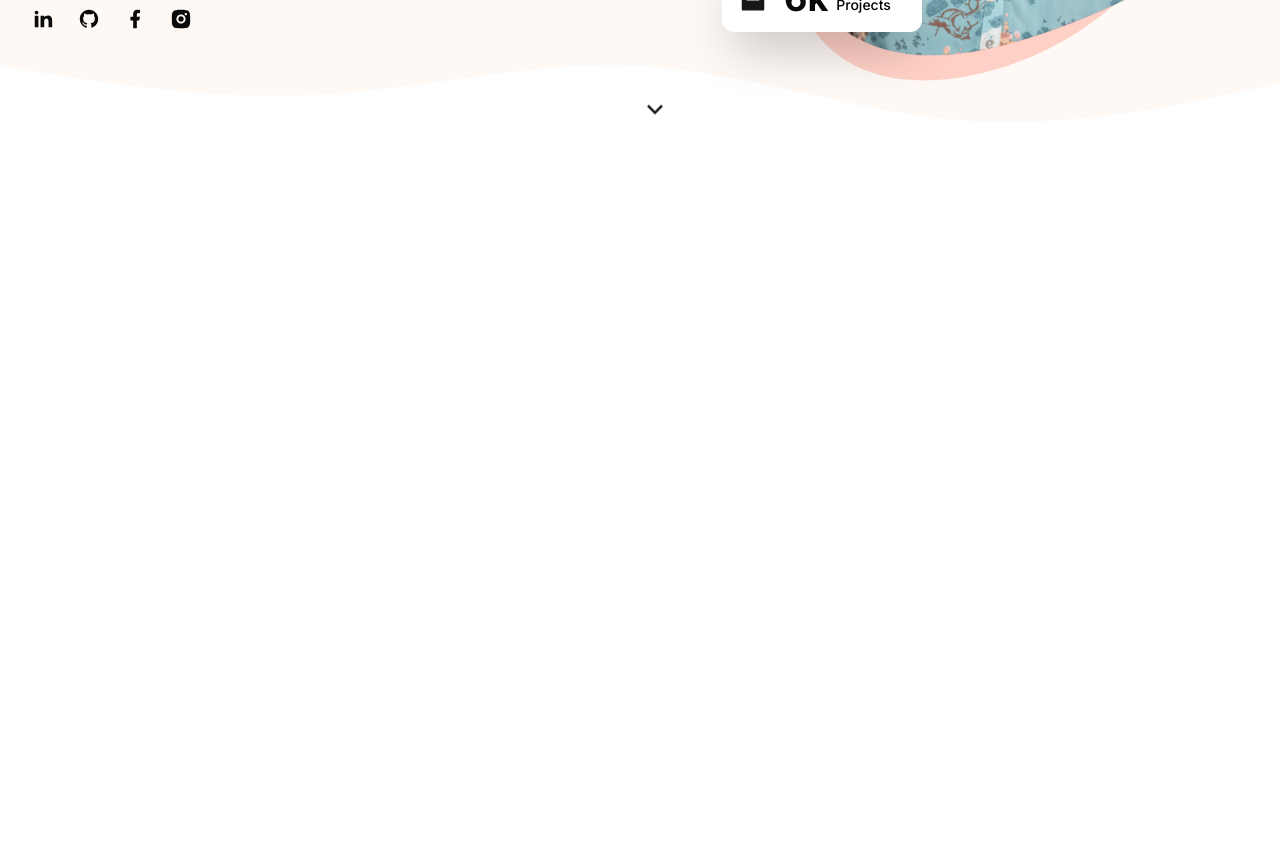
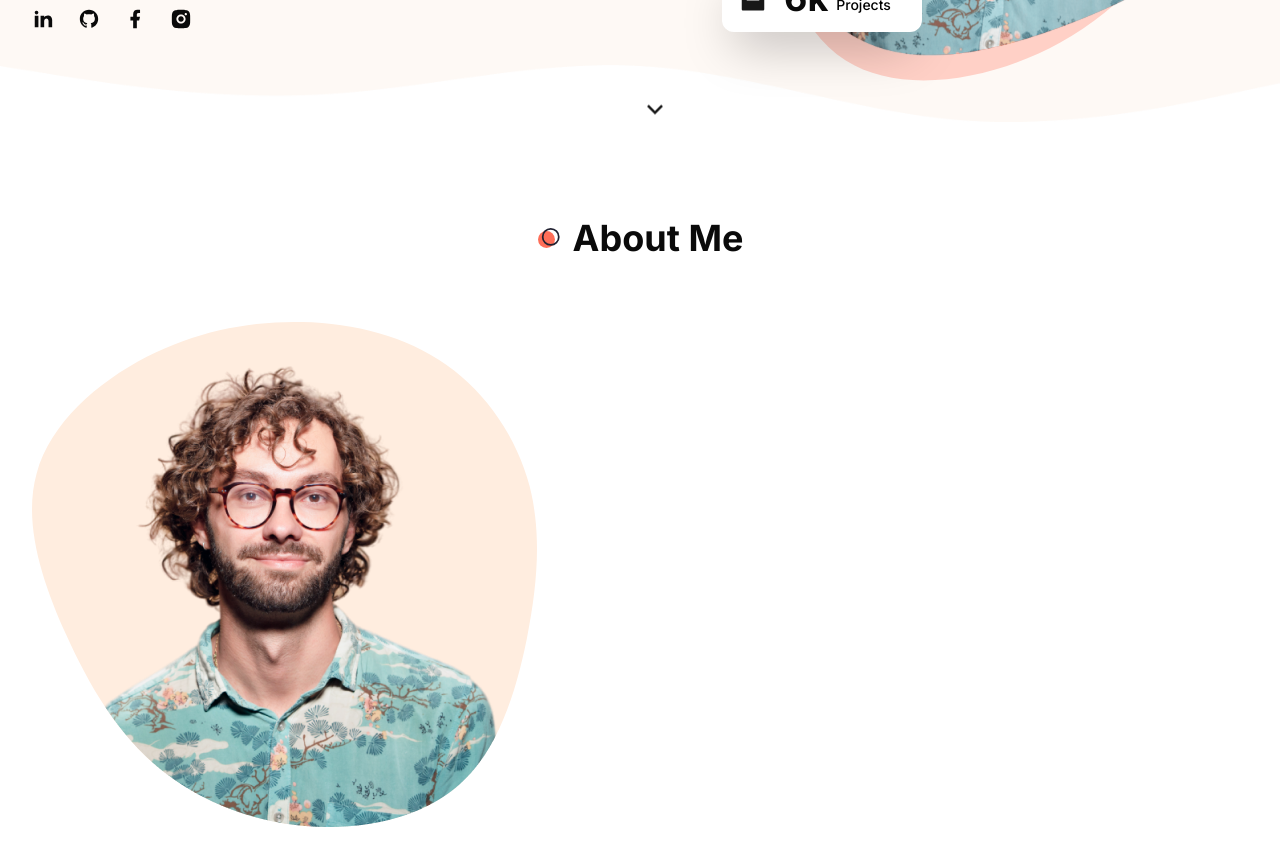
Before and after one commit to EMCaranto/em-caranto, a Next.js app: page / in a window 1280 px wide. Shown: the part 620-1486 px from the top of the page. Built offline with nearby package versions, Linux system fonts and the light colour scheme.

Commit message:
:hammer: Add header and image on about section component

```diff
--- a/src/app/( home )/page.tsx
+++ b/src/app/( home )/page.tsx
@@ -2,12 +2,14 @@
 import React from 'react'
 
 // Components
+import About from '@/components/global/about'
 import Hero from '@/components/global/hero'
 
 export default function HomePage() {
   return (
     <main>
       <Hero />
+      <About />
     </main>
   )
 }
--- /dev/null
+++ b/src/components/global/about.tsx
@@ -0,0 +1,198 @@
+// React JS
+import React from 'react'
+
+// Next JS
+import Image from 'next/image'
+
+// Dependencies
+import {
+  CalendarIcon,
+  GraduationCap,
+  HomeIcon,
+  MailIcon,
+  PhoneCallIcon,
+  User2Icon,
+} from 'lucide-react'
+
+// Components
+import ImageDev from '@/components/global/image-dev'
+
+import { Tabs, TabsContent, TabsList, TabsTrigger } from '@/components/ui/tabs'
+import { title } from 'process'
+
+// Public
+import myImage from '../../../public/assets/about/developer.png'
+
+interface InfoItem {
+  icon: React.ReactNode
+  text: string
+}
+
+interface QualificationItem {
+  college?: string
+  course?: string
+  company?: string
+  position?: string
+  years: string
+}
+
+interface QualificationSection {
+  title: string
+  data: QualificationItem[]
+}
+
+interface SkillItem {
+  name?: string
+  imagePath?: string
+}
+
+interface SkillSection {
+  title: string
+  data: SkillItem[]
+}
+
+const infoData: InfoItem[] = [
+  {
+    icon: <User2Icon size={20} />,
+    text: 'Erickson Caranto',
+  },
+  {
+    icon: <PhoneCallIcon size={20} />,
+    text: '+63 999-353-1054',
+  },
+  {
+    icon: <MailIcon size={20} />,
+    text: 'erickson.caranto.m@gmail.com',
+  },
+  {
+    icon: <CalendarIcon size={20} />,
+    text: 'Born on 14 July, 1999',
+  },
+  {
+    icon: <GraduationCap size={20} />,
+    text: 'Bachelor of Science in Information Technology',
+  },
+  {
+    icon: <HomeIcon size={20} />,
+    text: 'Malis, Guiguinto, Bulacan',
+  },
+]
+
+const qualificationData: QualificationSection[] = [
+  {
+    title: 'Education',
+    data: [
+      {
+        college: 'Bulacan State University',
+        course: 'Bachelor of Science',
+        years: '2019 - 2023',
+      },
+      {
+        college: 'Bulacan State University',
+        course: 'Bachelor of Science',
+        years: '2019 - 2023',
+      },
+      {
+        college: 'Bulacan State University',
+        course: 'Bachelor of Science',
+        years: '2019 - 2023',
+      },
+    ],
+  },
+  {
+    title: 'Experience',
+    data: [
+      {
+        company: 'Accenture',
+        position: 'Software Engineer Intern',
+        years: '2019 - 2023',
+      },
+      {
+        company: 'Accenture',
+        position: 'Software Engineer Intern',
+        years: '2019 - 2023',
+      },
+      {
+        company: 'Accenture',
+        position: 'Software Engineer Intern',
+        years: '2019 - 2023',
+      },
+    ],
+  },
+]
+
+const skillData: SkillSection[] = [
+  {
+    title: 'Skills',
+    data: [
+      {
+        name: 'HTML, CSS',
+      },
+      {
+        name: 'HTML, CSS',
+      },
+      {
+        name: 'HTML, CSS',
+      },
+      {
+        name: 'HTML, CSS',
+      },
+      {
+        name: 'HTML, CSS',
+      },
+    ],
+  },
+  {
+    title: 'Tools',
+    data: [
+      {
+        imagePath: '/assets/about/vscode.svg',
+      },
+      {
+        imagePath: '/assets/about/vscode.svg',
+      },
+      {
+        imagePath: '/assets/about/vscode.svg',
+      },
+      {
+        imagePath: '/assets/about/vscode.svg',
+      },
+      {
+        imagePath: '/assets/about/vscode.svg',
+      },
+    ],
+  },
+]
+
+const About = () => {
+  const getData = (
+    arr: (QualificationSection | SkillSection)[],
+    title: string
+  ): QualificationSection | SkillSection | undefined => {
+    return arr.find((item) => item.title === title)
+  }
+
+  return (
+    <section className="pb-12 xl:h-[860px] xl:py-24">
+      <div className="container mx-auto">
+        <h2 className="custom-section-title mx-auto mb-8 text-center xl:mb-16">
+          About Me
+        </h2>
+        <div>
+          {/** image */}
+          <div>
+            <div className=""></div>
+            <ImageDev
+              containerStyle={
+                'bg-about-shape-light dark:bg-about-shape-dark relative h-[505px] w-[505px] bg-no-repeat'
+              }
+              imageSrc={myImage}
+            />
+          </div>
+        </div>
+      </div>
+    </section>
+  )
+}
+
+export default About
--- a/src/styles/globals.css
+++ b/src/styles/globals.css
@@ -92,3 +92,7 @@ body,
 .custom-badge {
   @apply z-10 flex h-[68px] w-[200px] items-center gap-x-4 rounded-xl bg-white p-4 shadow-2xl dark:backdrop-blur-[44px];
 }
+
+.custom-section-title {
+  @apply before:bg-dot-light before:dark:bg-dot-dark relative flex w-max items-center justify-between gap-x-3 text-4xl font-bold before:h-[24px] before:w-[24px] before:bg-center before:bg-no-repeat;
+}
--- a/tailwind.config.ts
+++ b/tailwind.config.ts
@@ -78,6 +78,10 @@ const config = {
         'hero-shape': 'url(/assets/hero/shape-1.svg)',
         'hero-shape-light': 'url(/assets/hero/shape-2-light.svg)',
         'hero-shape-dark': 'url(/assets/hero/shape-2-dark.svg)',
+        'about-shape-light': 'url(/assets/about/shape-light.svg)',
+        'about-shape-dark': 'url(/assets/about/shape-dark.svg)',
+        'dot-light': 'url(/assets/dots-light.svg)',
+        'dot-dark': 'url(/assets/dots-dark.svg)',
       },
     },
   },
```
